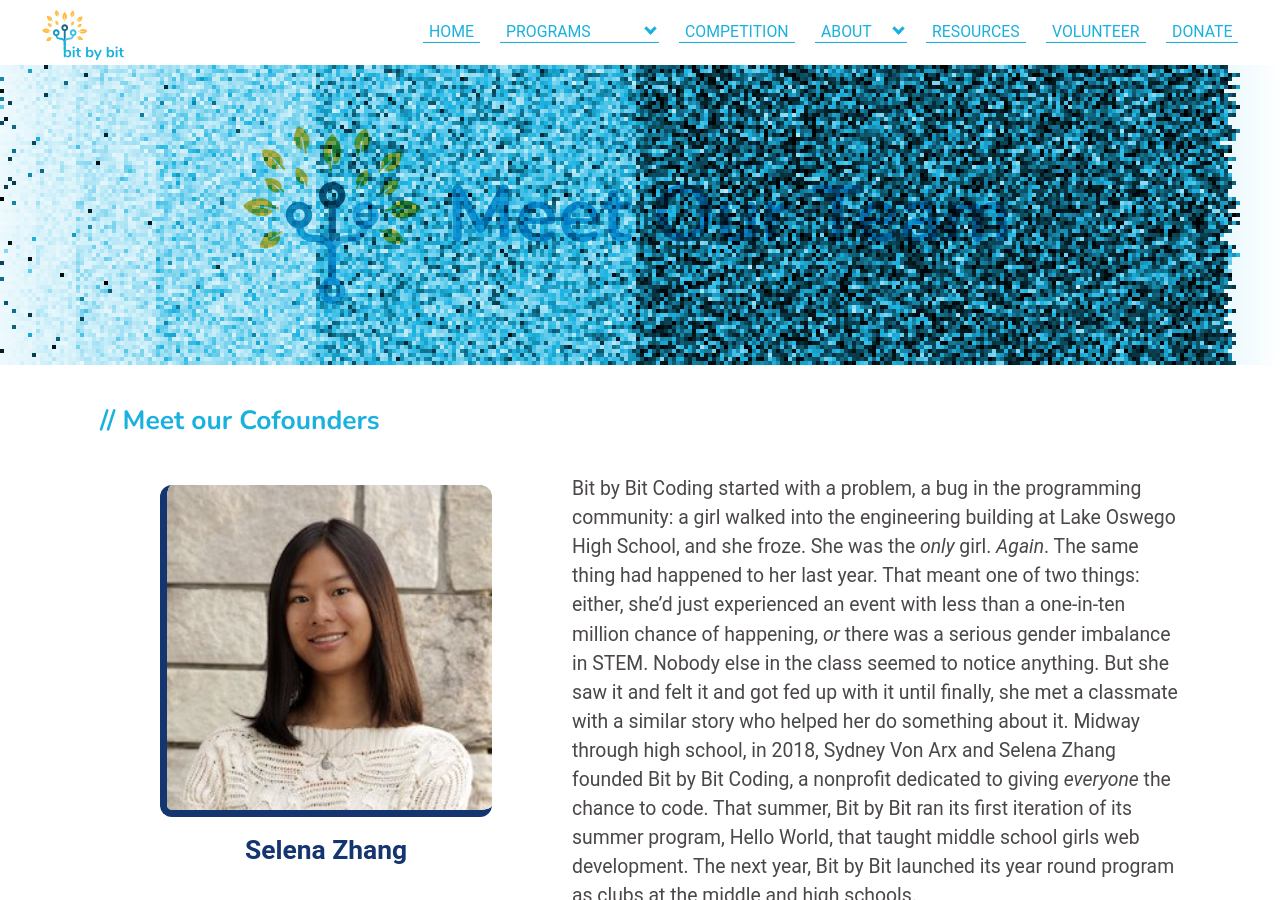
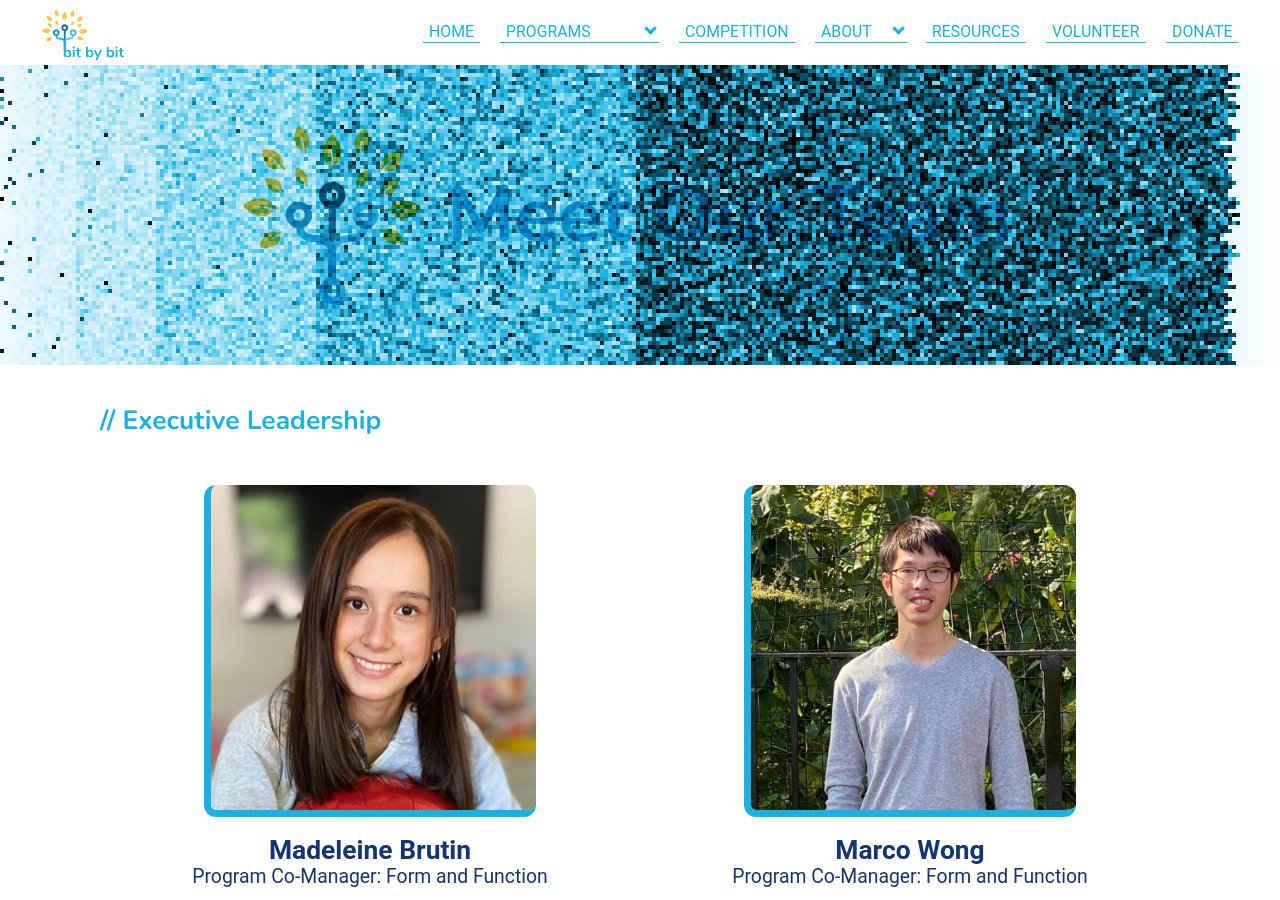
Before and after one commit to bit-by-bit-coding/bxb-website, a Jekyll site: the page built from ourteam.html, in a window 1280 px wide and 900 px high. Built offline with Jekyll 4.4.1, drawn with Linux system fonts in a browser that asks for light colours; nearby versions of some CDN libraries; some web fonts are replaced; some of the changed text lies outside the part shown.

Commit message:
finish updating about us and our team pages

```diff
--- a/ourteam.html
+++ b/ourteam.html
@@ -7,69 +7,41 @@
 - "sort.js"
 style: about.css
 ---
-
-<h2 id="founders">Meet our Cofounders</h2>
-<div class="co-container">
-  <div class="co-founder">
-    <span class="instructors-item" id="lead">
-      <img class="dark-border" src="imgs/SelenaSquare.jpg">
-      <strong>Selena Zhang</strong>
-    </span>
-    <span class="instructors-item" id="lead">
-      <img class="dark-border" src="imgs/SydneySquare_Old.jpg">
-      <strong>Sydney Von Arx</strong>
-    </span>
-  </div>
-  <div class="history">
-    <p>
-        Bit by Bit Coding started with a problem, a bug in the programming community: a girl walked into the
-        engineering building at Lake Oswego High School, and she froze. She was the <em>only</em> girl.
-        <em>Again</em>. The same thing had happened to her last year. That meant one of two things: either,
-        she’d just experienced an event with less than a one-in-ten million chance of happening, <em>or</em>
-        there was a serious gender imbalance in STEM. Nobody else in the class seemed to notice anything. But
-        she saw it and felt it and got fed up with it until finally, she met a classmate with a similar story
-        who helped her do something about it. Midway through high school, in 2018, Sydney Von Arx and Selena
-        Zhang founded Bit by Bit Coding, a nonprofit dedicated to giving <em>everyone</em> the chance to code.
-        That summer, Bit by Bit ran its first iteration of its summer program, Hello World, that taught middle
-        school girls web development. The next year, Bit by Bit launched its year round program as clubs at the
-        middle and high schools.
+<!--Meet the Managers-->
+<h2>Executive Leadership</h2>
+<div class="instructors-container">
+  <span class="instructors-item" id="lead">
+    <img class="blue-border" src="./imgs/MadeleineSquare.png ">
+    <strong>Madeleine Brutin</strong>
+    <p class="title">
+      Program Co-Manager: Form and Function
     </p>
-    <p>
-        In 2020, we had to move our programs online for the first time ever due to the COVID-19 pandemic. While
-        this came with a host of new challenges, it also brought new opportunities to reach students across
-        the globe. We expanded our vision to offer programs to hundreds of students and grew from simple web
-        development to more complex topics like machine learning.
+  </span>
+  <span class="instructors-item" id="lead">
+    <img class="blue-border" src="./imgs/MarcoSquare.jpeg">
+    <strong>Marco Wong</strong>
+    <p class="title">
+      Program Co-Manager: Form and Function
     </p>
-    <p>
-        We also partnered with Stanford Effective Altruism to offer a seminar on critical thinking to high school
-        students. We wanted to empower them with the conscientiousness to discover the most pressing bugs in the
-        world around them and the agency to debug these problems and to create a better world, bit by bit.
+  </span>
+  <span class="instructors-item" id="lead">
+    <img class="blue-border" src="./imgs/KishaSquare.jpg">
+    <strong>Kisha Patel</strong>
+    <p class="title">
+      Operations Co-Manager
     </p>
-  </div>
+  </span>
+  <span class="instructors-item" id="lead">
+    <img class="blue-border" src="imgs/LenciSquare.jpeg">
+    <strong>Lenci Ni</strong>
+    <p class="title">
+      Operations Co-Manager
+    </p>
+  </span>
 </div>
 
-<!-- <h1>Our Team</h1>
-<div class="section" id="topbuttons">
-  <div class="details-container">
-    <div class="details-item">
-      <a href="#director">
-        <button class="buttons">Our Directors</button>
-      </a>
-    </div>
-    <div class="details-item">
-      <a href="#lead">
-        <button class="buttons">Our Team Leads</button>
-      </a>
-    </div>
-    <div class="details-item">
-      <a href="#mascot">
-        <button class="buttons">Our Mascot</button>
-      </a>
-    </div>
-  </div>
-</div> -->
 <!--Meet the Instructors-->
-  <h2>Executive Leadership</h2>
+  <h2>Team Leads</h2>
   <!-- <p>
     Our leadership plays a crucial role in running smaller sections within BxB Central. They are the brains behind many
     of our
@@ -77,20 +49,6 @@
     what they do.
   </p> -->
   <div class="instructors-container">
-    <!-- <span class="instructors-item" id="lead">
-      <img class="blue-border" src="imgs/PraveerSquare.png">
-      <strong>Jonathan Xie</strong>
-      <p class="title">
-        Neural Logical Co-Director
-      </p>
-    </span> -->
-    <span class="instructors-item" id="lead">
-      <img class="blue-border" src="./imgs/SophiaSquare.jpg">
-      <strong>Sophia Wang</strong>
-      <p class="title">
-        Website Team Lead
-      </p>
-    </span>
     <!-- <span class="instructors-item" id="lead">
       <img class="blue-border" src="imgs/PraveerSquare.png">
       <strong>Praveer Sharan</strong>
@@ -102,14 +60,14 @@
       <img class="blue-border" src="./imgs/JamieSquare.jpg">
       <strong>Jamie Liu</strong>
       <p class="title">
-        Digital Marketing Team Lead
+        Digital Marketing Team Co-Lead
       </p>
     </span>
     <span class="instructors-item" id="lead">
-      <img class="blue-border" src="./imgs/KishaSquare.jpg">
-      <strong>Kisha Patel</strong>
+      <img class="blue-border" src="./imgs/PranaviSquare.jpg">
+      <strong>Pranavi Pothuganti</strong>
       <p class="title">
-        Digital Marketing Team Lead
+        Digital Marketing Team Co-Lead
       </p>
     </span>
     <span class="instructors-item" id="lead">
@@ -120,17 +78,10 @@
       </p>
     </span>
     <span class="instructors-item" id="lead">
-      <img class="blue-border" src="./imgs/elliesquare.png">
-      <strong>Ellie Tanimura</strong>
+      <img class="blue-border" src="./imgs/JenniferSquare.jpg">
+      <strong>Jennifer Yu</strong>
       <p class="title">
-        Fundraising Team Lead
-      </p>
-    </span>
-    <span class="instructors-item" id="lead">
-      <img class="blue-border" src="./imgs/NiraSquare.jpg">
-      <strong>Nira Patel</strong>
-      <p class="title">
-        Head of Human Resources
+        Software Engineer Team Lead
       </p>
     </span>
   </div>
@@ -141,33 +92,47 @@
       <span class="instructors-item">
         <img class="light-border" src="imgs/SydneySquare_New.jpg" />
         <strong>Sydney Von Arx</strong>
+        <p class="title">
+          Co-Founder
+        </p>
         <!--
         <p class="title">Uncommon Sense Director</p>
         <p>
-          I'm Sydney Von Arx, a computer
-          science major at Stanford currently doing research under Fei-Fei Li in the Vision lab. I also help
-          run
-          <a href="https://web.stanford.edu/group/ea/">Stanford Effective Altruism</a>
-          and work with the
-          <a
-            href="https://cisac.fsi.stanford.edu/stanford-existential-risks-initiative/content/stanford-existential-risks-initiative">
-            Stanford Existential Risks Initiative </a>.
+          I'm Sydney Von Arx, a computer science major at Stanford currently doing research under Fei-Fei Li in the Vision lab. I also help
+          run <a href="https://web.stanford.edu/group/ea/">Stanford Effective Altruism</a> and work with the
+          <a href="https://cisac.fsi.stanford.edu/stanford-existential-risks-initiative/content/stanford-existential-risks-initiative">
+          Stanford Existential Risks Initiative </a>.
         </p>-->
       </span>
       <span class="instructors-item" id="lead">
         <img class="light-border" src="imgs/SelenaSquare.jpg">
         <strong>Selena Zhang</strong>
+        <p class="title">
+          Co-Founder
+        </p>
       </span>
     </div>
 
 
     <h2 id="director">Board of Advisors</h2>
     <div class="instructors-container">
-      <span class="instructors-item">
+      <span class="instructors-item advisor">
+        <img class="light-border" src="imgs/LuciaSquare_Flip.jpg" />
+        <strong>Lucia Zhang</strong>
+        <!-- <p class="title">Operations Director</p>
+        <p>
+          Hi! Compared to many people I know, I started coding pretty late due to
+          an irrational fear of coding, but it has become one of my most
+          intriguing hobbies. I joined Bit by Bit in 2020, working extensively to
+          develop our Hello World summer camp. I currently direct BxB Central and
+          hope to make it a strong community where students can learn, teach, and
+          lead!
+        </p> -->
+      </span>
+      <span class="instructors-item advisor">
         <img class="light-border" src="imgs/DevinSquare_Flip.jpg" />
         <strong>Devin Von Arx</strong>
-        <!--
-        <p class="title">Form and Function Director</p>
+        <!--<p class="title">Form and Function Director</p>
         <p>
           I have always enjoyed computers. After many years of coding, I joined
           Bit by Bit in 2019 as a volunteer. Since then, I have helped run all
@@ -176,7 +141,7 @@
           I want to help people see the beauty behind the binary in coding.
         </p>-->
       </span>
-      <span class="instructors-item">
+      <span class="instructors-item advisor">
         <img class="light-border" src="imgs/newCheyenne.jpg" />
         <strong>Cheyenne Huggins</strong>
         <!--<p class="title">Summer Programming Director</p>
@@ -188,19 +153,6 @@
           program, Hello World, to teach others about the wondrous world of
           coding.
         </p>-->
-      </span>
-      <span class="instructors-item">
-        <img class="light-border" src="imgs/LuciaSquare_Flip.jpg" />
-        <strong>Lucia Zhang</strong>
-        <!-- <p class="title">Operations Director</p>
-        <p>
-          Hi! Compared to many people I know, I started coding pretty late due to
-          an irrational fear of coding, but it has become one of my most
-          intriguing hobbies. I joined Bit by Bit in 2020, working extensively to
-          develop our Hello World summer camp. I currently direct BxB Central and
-          hope to make it a strong community where students can learn, teach, and
-          lead!
-        </p> -->
       </span>
       <!--<span class="instructors-item">
               <img src="imgs/SelenaSquare.jpg"><br>
--- a/styles/about.scss
+++ b/styles/about.scss
@@ -80,6 +80,14 @@
   color: $dark;
   margin-top: 1px;
   margin-bottom: 5px;
+}
+
+.advisor{
+  margin: 30px 45px;
+
+  img{
+    height: 300px;
+  }
 }
 
 #lead {
```
Also changed, not shown: aboutus.html (+0 -26 lines).
